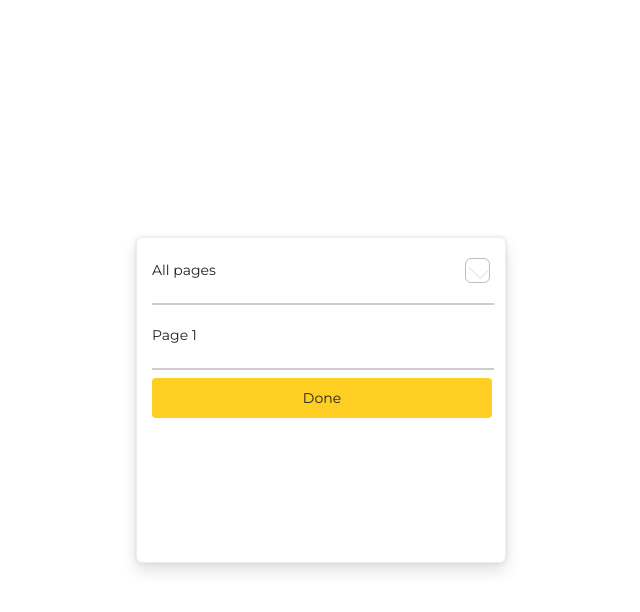
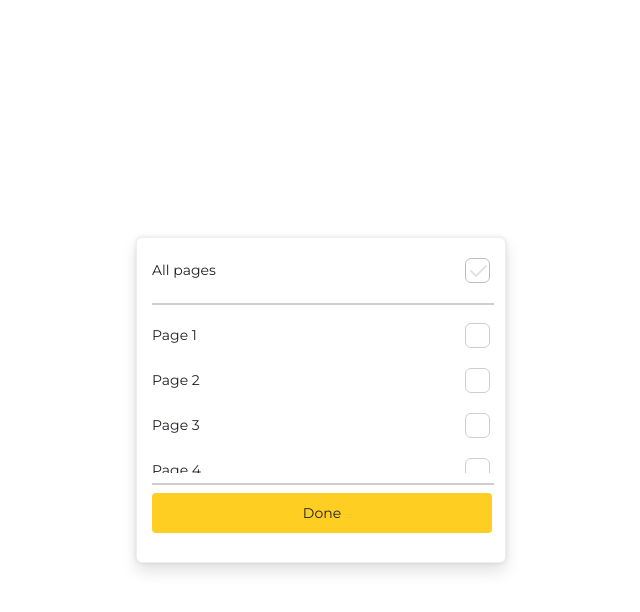
Before and after one commit to faturgautama/page-selection-component, a React (Vite) app: page / in a window 1280 px wide. Both pictures are taken after a click on the checkbox 796 px from the left and 270 px from the top of the page. Shown: the top 612 px of the page, without its empty margins (319-959 px from the left). Built offline with nearby package versions, Linux system fonts and the light colour scheme.

Commit message:
fix: checkbox icon styling

```diff
--- a/src/components/Checkbox.tsx
+++ b/src/components/Checkbox.tsx
@@ -117,7 +117,7 @@ const Checkbox: React.FC<CheckboxProps> = ({
         return {
           ...baseStyle,
           backgroundColor: COLORS.mainBackground,
-          border: 'none',
+          border: `1px solid ${COLORS.dividerBorder}`,
         };
       case 2: // Hover - Light
         return {
@@ -160,91 +160,49 @@ const Checkbox: React.FC<CheckboxProps> = ({
         return {
           ...baseStyle,
           backgroundColor: COLORS.mainBackground,
-          border: `1px solid ${COLORS.checkboxBorderLight}`,
+          border: `1px solid ${COLORS.dividerBorder}`,
         };
       case 9: // Return to Empty
         return {
           ...baseStyle,
           backgroundColor: COLORS.mainBackground,
-          border: 'none',
+          border: `1px solid ${COLORS.dividerBorder}`,
         };
       default:
         return baseStyle;
     }
   };
 
-  const getIconStyle = (): React.CSSProperties => {
-    const baseStyle: React.CSSProperties = {
-      width: `${DIMENSIONS.checkbox.iconWidth}px`,
-      height: `${DIMENSIONS.checkbox.iconHeight}px`,
-      position: 'absolute',
-      top: `${DIMENSIONS.checkbox.iconTop}px`,
-      left: `${DIMENSIONS.checkbox.iconLeft}px`,
-      boxSizing: 'border-box',
-    };
-
-    // Icon visibility and styling based on state
+  const getIconColor = (): string => {
     switch (currentState) {
       case 1: // Empty/Default - icon not visible
-        return {
-          ...baseStyle,
-          display: 'none',
-        };
+      case 9: // Return to Empty
+        return 'transparent';
       case 2: // Hover - Light
-        return {
-          ...baseStyle,
-          border: `1px solid ${COLORS.checkboxIconLight}`,
-          borderTop: 'none',
-          borderLeft: 'none',
-          transform: 'rotate(45deg)',
-          marginTop: '-2px',
-        };
+      case 8: // Fading
+        return COLORS.checkboxIconLight;
       case 3: // Pre-click
-        return {
-          ...baseStyle,
-          border: `1px solid ${COLORS.checkboxIconDark}`,
-          borderTop: 'none',
-          borderLeft: 'none',
-          transform: 'rotate(45deg)',
-          marginTop: '-2px',
-        };
+        return COLORS.checkboxIconDark;
       case 4: // Transition to Checked
       case 5: // Checked/Active
       case 6: // Transition to Unchecked
-        return {
-          ...baseStyle,
-          border: `1px solid ${COLORS.checkboxIconWhite}`,
-          borderTop: 'none',
-          borderLeft: 'none',
-          transform: 'rotate(45deg)',
-          marginTop: '-2px',
-        };
+        return COLORS.checkboxIconWhite;
       case 7: // Disappearing - fading effect
-        return {
-          ...baseStyle,
-          border: `1px solid ${COLORS.checkboxIconWhite}`,
-          borderTop: 'none',
-          borderLeft: 'none',
-          transform: 'rotate(45deg)',
-          marginTop: '-2px',
-          opacity: 0.5,
-        };
-      case 8: // Fading
-        return {
-          ...baseStyle,
-          border: `1px solid ${COLORS.checkboxIconLight}`,
-          borderTop: 'none',
-          borderLeft: 'none',
-          transform: 'rotate(45deg)',
-          marginTop: '-2px',
-        };
+        return COLORS.checkboxIconWhite;
+      default:
+        return 'transparent';
+    }
+  };
+
+  const getIconOpacity = (): number => {
+    switch (currentState) {
+      case 1: // Empty/Default - icon not visible
       case 9: // Return to Empty
-        return {
-          ...baseStyle,
-          display: 'none',
-        };
+        return 0;
+      case 7: // Disappearing - fading effect
+        return 0.5;
       default:
-        return baseStyle;
+        return 1;
     }
   };
 
@@ -260,7 +218,27 @@ const Checkbox: React.FC<CheckboxProps> = ({
       aria-checked={isChecked}
       tabIndex={0}
     >
-      <div style={getIconStyle()} />
+      <svg
+        width={DIMENSIONS.checkbox.iconWidth}
+        height={DIMENSIONS.checkbox.iconHeight}
+        viewBox="0 0 17 12"
+        style={{
+          position: 'absolute',
+          top: `${DIMENSIONS.checkbox.iconTop}px`,
+          left: `${DIMENSIONS.checkbox.iconLeft}px`,
+          opacity: getIconOpacity(),
+          transition: 'opacity 150ms ease',
+        }}
+      >
+        <path
+          d="M1 6L6 11L16 1"
+          stroke={getIconColor()}
+          strokeWidth="2"
+          fill="none"
+          strokeLinecap="round"
+          strokeLinejoin="round"
+        />
+      </svg>
     </div>
   );
 };
--- a/src/components/PageSelectionComponent.tsx
+++ b/src/components/PageSelectionComponent.tsx
@@ -1,8 +1,8 @@
-import React, { useState } from 'react';
+import React, { useState, useEffect } from 'react';
 import MainWrapper from './MainWrapper';
 import DividerLine from './DividerLine';
 import HeaderSection from './HeaderSection';
-import PageItem from './PageItem';
+import ScrollablePagesSection from './ScrollablePagesSection';
 import DoneButton from './DoneButton';
 
 /**
@@ -10,19 +10,32 @@ import DoneButton from './DoneButton';
  * Manages state for all checkboxes and automatic "All pages" logic
  */
 const PageSelectionComponent: React.FC = () => {
+  const [pageSelections, setPageSelections] = useState<boolean[]>([false, false, false, false, false, false]);
   const [allPagesSelected, setAllPagesSelected] = useState(false);
-  const [page1Selected, setPage1Selected] = useState(false);
+  const [checkboxAnimationStates] = useState<Map<string, number>>(new Map());
+
+  // Update "All pages" state when individual pages change
+  useEffect(() => {
+    const allSelected = pageSelections.every(selected => selected);
+    setAllPagesSelected(allSelected);
+  }, [pageSelections]);
 
   const handleAllPagesCheckboxChange = () => {
-    setAllPagesSelected(!allPagesSelected);
+    const newState = !allPagesSelected;
+    setAllPagesSelected(newState);
+    // Set all pages to the new state
+    setPageSelections([newState, newState, newState, newState, newState, newState]);
   };
 
-  const handlePage1CheckboxChange = () => {
-    setPage1Selected(!page1Selected);
+  const handlePageCheckboxChange = (pageIndex: number) => {
+    const newSelections = [...pageSelections];
+    newSelections[pageIndex] = !newSelections[pageIndex];
+    setPageSelections(newSelections);
   };
 
   const handleDoneButtonClick = () => {
     console.log('Done button clicked');
+    console.log('Selected pages:', pageSelections);
     // Future implementation: handle done action
   };
 
@@ -33,10 +46,10 @@ const PageSelectionComponent: React.FC = () => {
         onCheckboxChange={handleAllPagesCheckboxChange}
       />
       <DividerLine />
-      <PageItem
-        pageNumber={1}
-        isChecked={page1Selected}
-        onChange={handlePage1CheckboxChange}
+      <ScrollablePagesSection
+        pageSelections={pageSelections}
+        onPageCheckboxChange={handlePageCheckboxChange}
+        checkboxAnimationStates={checkboxAnimationStates}
       />
       <DividerLine />
       <DoneButton onClick={handleDoneButtonClick} />
```
